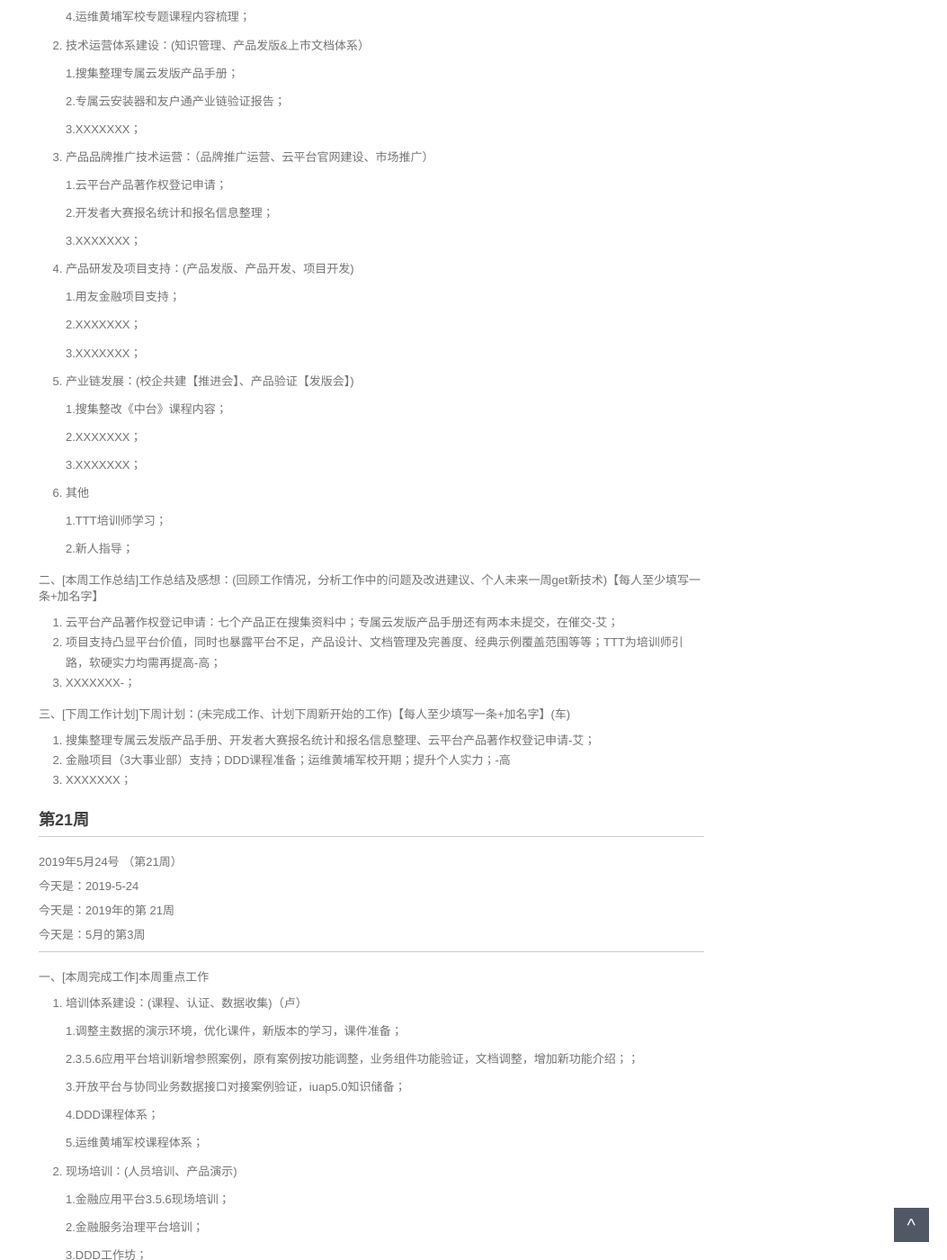
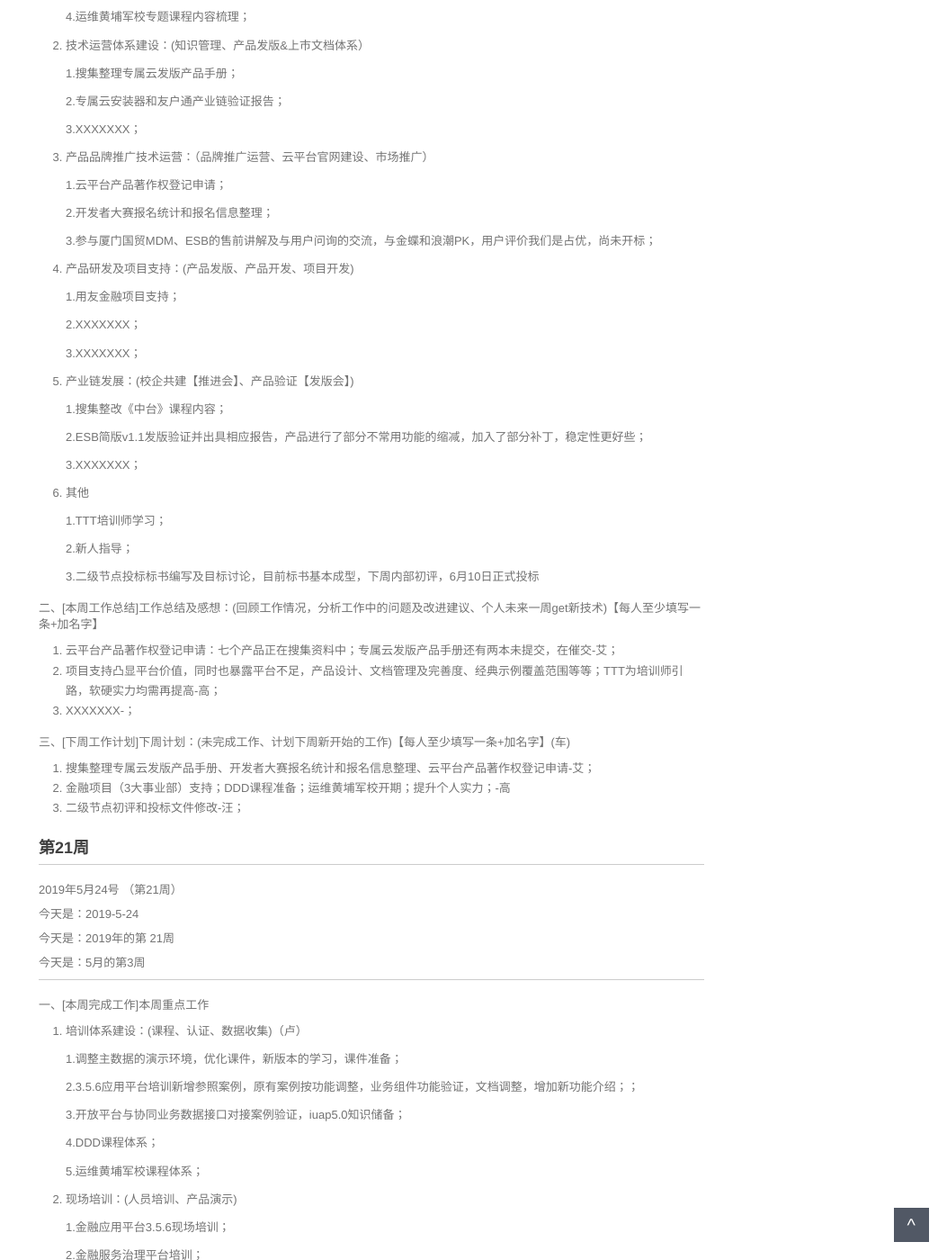
Before and after one commit to walllFlower/blog, a Jekyll site: the page built from _posts/2018-07-17-day_report_cxz.md, in a window 1280 px wide and 1400 px high, scrolled down 652 px. Shown: the whole window at 90% size, without its empty margins (227-1280 px from the left). Built offline with Jekyll 4.4.1, drawn with Linux system fonts in a browser that asks for light colours; comment, search, counter and statistics services are not loaded.

Commit message:
Update 2018-07-17-day_report_cxz.md

```diff
--- a/_posts/2018-07-17-day_report_cxz.md
+++ b/_posts/2018-07-17-day_report_cxz.md
@@ -48,7 +48,7 @@ categories: 技术运营工作周报
 
     2.开发者大赛报名统计和报名信息整理；
 
-    3.XXXXXXX；
+    3.参与厦门国贸MDM、ESB的售前讲解及与用户问询的交流，与金蝶和浪潮PK，用户评价我们是占优，尚未开标；
 
 4. 产品研发及项目支持：(产品发版、产品开发、项目开发)
 
@@ -62,7 +62,7 @@ categories: 技术运营工作周报
 
     1.搜集整改《中台》课程内容；
 
-    2.XXXXXXX；
+    2.ESB简版v1.1发版验证并出具相应报告，产品进行了部分不常用功能的缩减，加入了部分补丁，稳定性更好些；
 
     3.XXXXXXX；
 
@@ -71,6 +71,8 @@ categories: 技术运营工作周报
     1.TTT培训师学习；
 
     2.新人指导；
+
+    3.二级节点投标标书编写及目标讨论，目前标书基本成型，下周内部初评，6月10日正式投标
 
 二、[本周工作总结]工作总结及感想：(回顾工作情况，分析工作中的问题及改进建议、个人未来一周get新技术)【每人至少填写一条+加名字】
 
@@ -82,7 +84,7 @@ categories: 技术运营工作周报
 
 1. 搜集整理专属云发版产品手册、开发者大赛报名统计和报名信息整理、云平台产品著作权登记申请-艾；
 2. 金融项目（3大事业部）支持；DDD课程准备；运维黄埔军校开期；提升个人实力；-高
-3. XXXXXXX；
+3. 二级节点初评和投标文件修改-汪；
 
 
 
```
